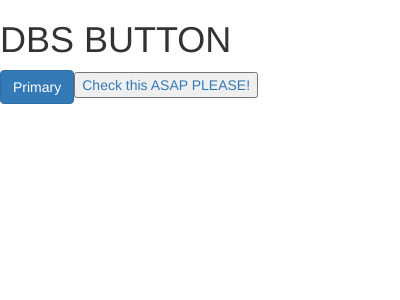
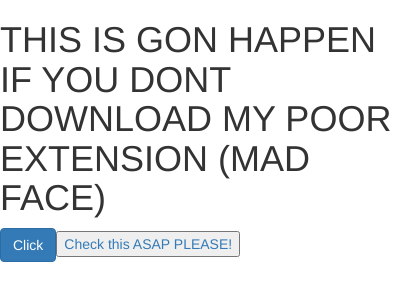
Before and after one commit to jensan13/Extension, a browser extension: page popup3.html in a window 400 px wide. Drawn offline with nearby package versions, Linux system fonts and the light colour scheme.

Commit message:
v1.1.0.0 ~ Changed the heading and the link

```diff
--- a/popup3.html
+++ b/popup3.html
@@ -7,9 +7,9 @@
 <link rel="stylesheet" href="https://maxcdn.bootstrapcdn.com/bootstrap/3.3.7/css/bootstrap.min.css" integrity="sha384-BVYiiSIFeK1dGmJRAkycuHAHRg32OmUcww7on3RYdg4Va+PmSTsz/K68vbdEjh4u" crossorigin="anonymous">
     </head>
     <body>
-        <h1>DBS BUTTON</h1>
-        <a href="https://powerschool.noblenetwork.org/public/"target="_blank">
-        <button type="button" class="btn btn-primary">Primary</button><button id="checkPage">Check this ASAP PLEASE!</button>
+        <h1>THIS IS GON HAPPEN IF YOU DONT DOWNLOAD MY POOR EXTENSION (MAD FACE)</h1>
+        <a href="http://pa1.narvii.com/6274/a350d150eb44c1a31db8f3a4aae6723ca49cb521_hq.gif"target="_blank">
+        <button type="button" class="btn btn-primary">Click</button><button id="checkPage">Check this ASAP PLEASE!</button>
         </a>
     </body>
 </html>
```
